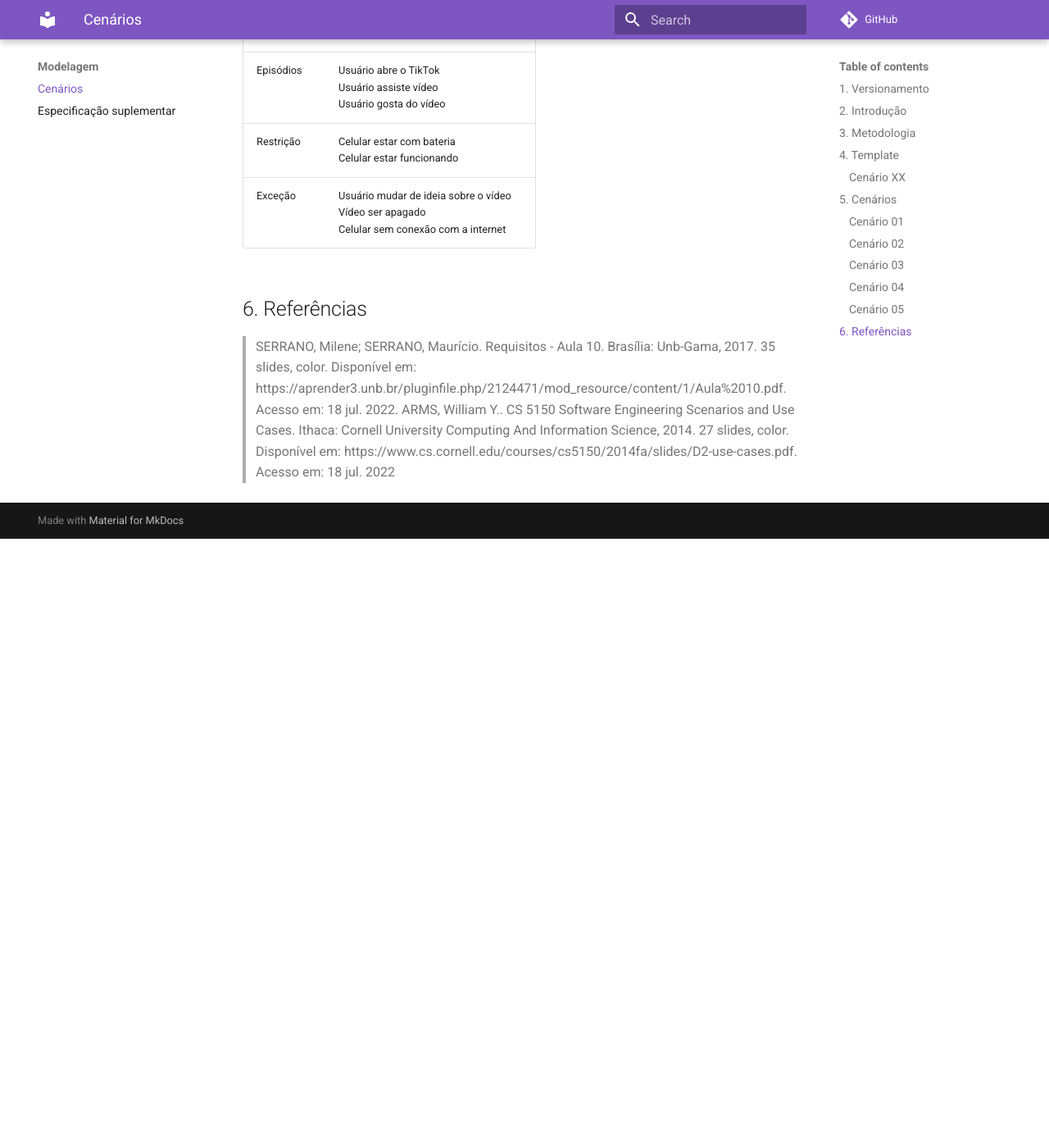
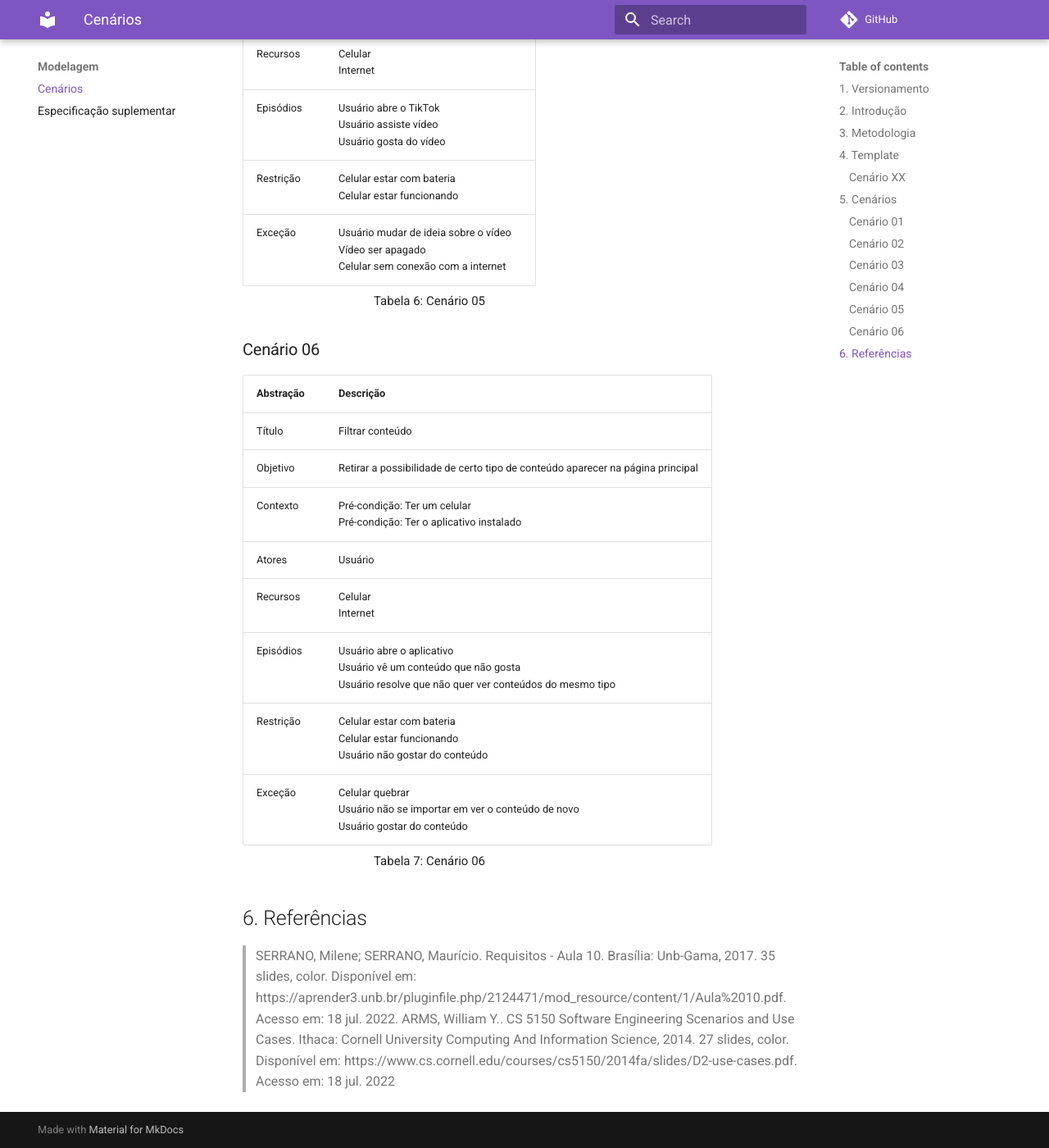
Before and after one commit to Requisitos-de-Software/2022.1-TikTok, an MkDocs documentation site: the page built from docs/modelagem/cenarios.md, in a window 1280 px wide and 1400 px high, scrolled down 4736 px. Shown: the whole window at 82% size. Built offline with MkDocs 1.6.1 and Material for MkDocs 9.7.7, drawn with Linux system fonts in a browser that asks for light colours; comment, search, counter and statistics services are not loaded; before the commit the page ends 5393 px from its top, so only the background shows below that; some of the changed text lies outside the part shown.

Commit message:
#35 - Adição do cenário 06

```diff
--- a/docs/modelagem/cenarios.md
+++ b/docs/modelagem/cenarios.md
@@ -13,7 +13,7 @@
 | 1.4    | Mateus Caltabiano | Adição do cenário 04               | Matheus Perillo |
 | 1.4.1  | Mateus Caltabiano | Adição de revisor no versionamento | Matheus Perillo |
 | 1.5    | Mateus Caltabiano | Adição do cenário 05               | Matheus Perillo |
-
+| 1.6    | Mateus Caltabiano | Adição do cenário 06               | Matheus Perillo |
 
 ## 2. Introdução
 
@@ -125,6 +125,27 @@
 | Restrição | Celular estar com bateria<br>Celular estar funcionando                                          |
 | Exceção   | Usuário mudar de ideia sobre o vídeo<br>Vídeo ser apagado<br>Celular sem conexão com a internet |
 
+<p style="margin-top: -25px; font-size: 15px; margin-left: 160px">
+    Tabela 6: Cenário 05
+</p>
+
+### Cenário 06
+
+| Abstração | Descrição                |
+| --------- | ------------------------ |
+| Título    | Filtrar conteúdo      |
+| Objetivo  | Retirar a possibilidade de certo tipo de conteúdo aparecer na página principal    |
+| Contexto  | Pré-condição: Ter um celular<br>Pré-condição: Ter o aplicativo instalado    |
+| Atores    | Usuário     |
+| Recursos  | Celular<br>Internet   |
+| Episódios | Usuário abre o aplicativo<br>Usuário vê um conteúdo que não gosta<br>Usuário resolve que não quer ver conteúdos do mesmo tipo  |
+| Restrição | Celular estar com bateria<br>Celular estar funcionando<br>Usuário não gostar do conteúdo |
+| Exceção   | Celular quebrar<br>Usuário não se importar em ver o conteúdo de novo<br>Usuário gostar do conteúdo   |
+
+<p style="margin-top: -25px; font-size: 15px; margin-left: 160px">
+    Tabela 7: Cenário 06
+</p>
+
 ## 6. Referências
 
 >SERRANO, Milene; SERRANO, Maurício. Requisitos - Aula 10. Brasília: Unb-Gama, 2017. 35 slides, color. Disponível em: https://aprender3.unb.br/pluginfile.php/2124471/mod_resource/content/1/Aula%2010.pdf. Acesso em: 18 jul. 2022.
```
